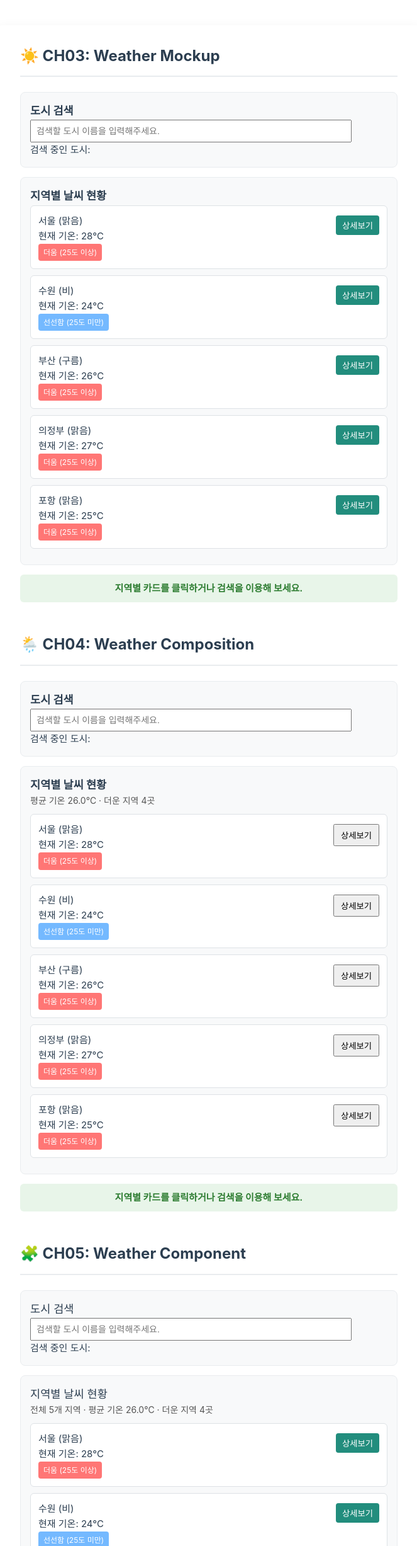
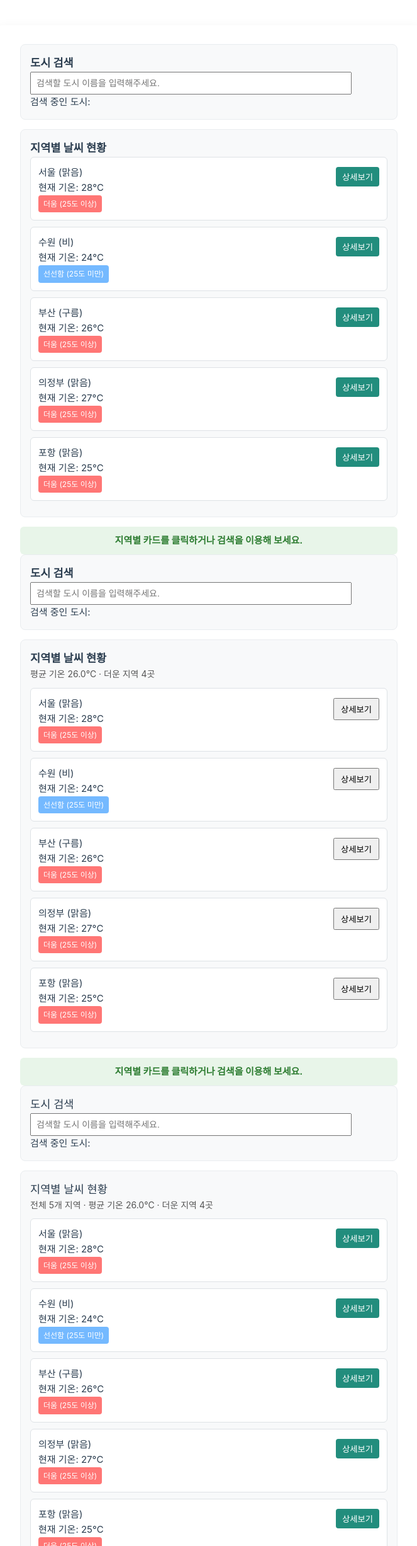
Before and after one commit to dudtlstm/skala-vue, a Vue app: page / in a window 1280 px wide. Shown: the top 2454 px of the page at 63% size, without its empty margins (50-713 px from the left). Built offline with nearby package versions, Linux system fonts and the light colour scheme; a web font is replaced by a local one.

Commit message:
chore: 섹션 헤더 구조를 App.vue 소유 방식으로 변경

```diff
--- a/src/components/handson/WeatherComposition.vue
+++ b/src/components/handson/WeatherComposition.vue
@@ -84,9 +84,6 @@ watchEffect(() => {
 </script>
 
 <template>
-  <h1>🌦️ CH04: Weather Composition</h1>
-  <hr />
-
   <div class="dashboard-wrapper">
     <section class="search-box">
       <h3>도시 검색</h3>
--- a/src/components/handson/WeatherMockup.vue
+++ b/src/components/handson/WeatherMockup.vue
@@ -23,9 +23,6 @@ const showDetail = (cityName, status) => {
 </script>
 
 <template>
-  <h1>☀️ CH03: Weather Mockup</h1>
-  <hr />
-
   <div class="dashboard-wrapper">
     <section class="search-box">
       <h3>도시 검색</h3>
--- a/src/components/handson/WeatherParent.vue
+++ b/src/components/handson/WeatherParent.vue
@@ -93,9 +93,6 @@ watchEffect(() => {
 </script>
 
 <template>
-  <h1>🧩 CH05: Weather Component</h1>
-  <hr />
-
   <div class="dashboard-wrapper">
     <BaseDashboardCard>
       <SearchBar :current-query="keyword" @update-query="handleUpdateQuery" />
```
